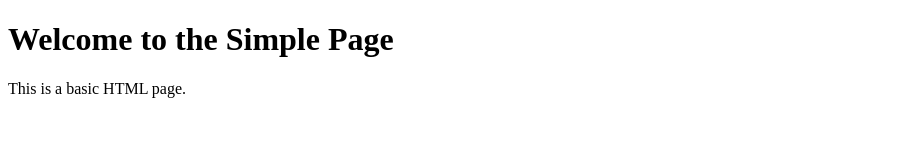
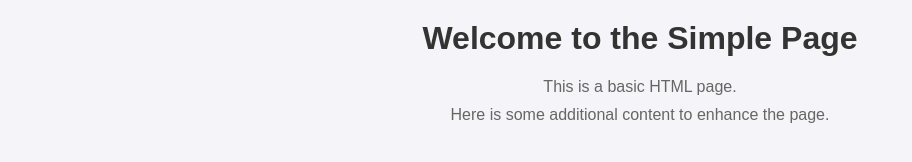
Before and after one commit to devanaboinarangarao/simple-page-demok1, a plain HTML site: page index.html in a window 1280 px wide. Shown: the whole page, without its empty margins (0-912 px from the left). Drawn offline with Linux system fonts and the light colour scheme.

Commit message:
Add more content to the HTML page

```diff
--- a/index.html
+++ b/index.html
@@ -4,9 +4,11 @@
     <meta charset="UTF-8">
     <meta name="viewport" content="width=device-width, initial-scale=1.0">
     <title>Simple Page</title>
+    <link rel="stylesheet" href="style.css">
 </head>
 <body>
     <h1>Welcome to the Simple Page</h1>
     <p>This is a basic HTML page.</p>
+    <p>Here is some additional content to enhance the page.</p>
 </body>
 </html>
```
